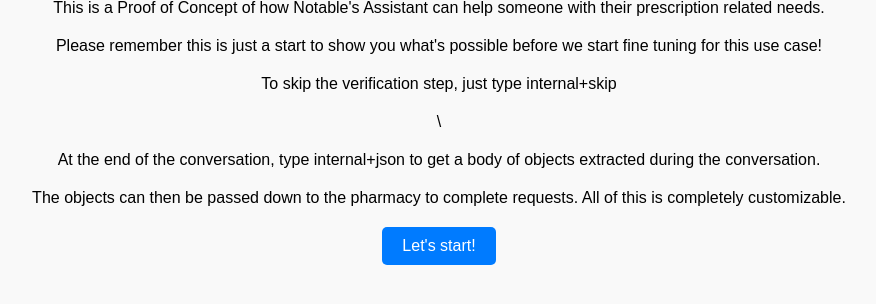
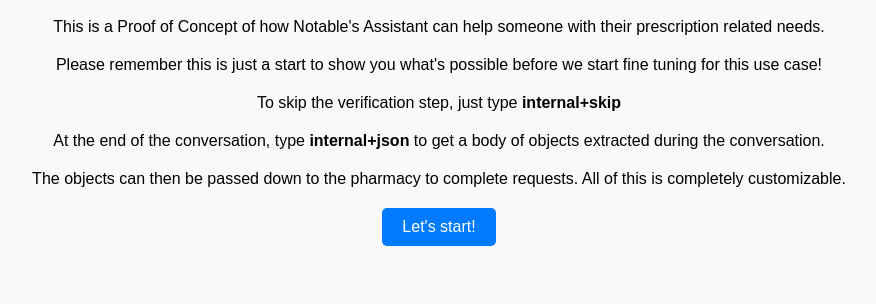
Before and after one commit to crystal-notable/common-spirit-prescription-refill, a plain HTML site: page index.html in a window 1280 px wide. Shown: the part 308-612 px from the top of the page, without its empty margins (201-1077 px from the left). Drawn offline with Linux system fonts and the light colour scheme.

Commit message:
Update index.html

```diff
--- a/index.html
+++ b/index.html
@@ -42,8 +42,8 @@
         <h1>Hi there! 👋</h1>
         <p>This is a Proof of Concept of how Notable's Assistant can help someone with their prescription related needs. </p>
         <p>Please remember this is just a start to show you what's possible before we start fine tuning for this use case!</p>
-        <p>To skip the verification step, just type internal+skip</p>\
-        <p>At the end of the conversation, type internal+json to get a body of objects extracted during the conversation.</p>
+        <p>To skip the verification step, just type <b>internal+skip</b></p>
+        <p>At the end of the conversation, type <b>internal+json</b> to get a body of objects extracted during the conversation.</p>
         <p>The objects can then be passed down to the pharmacy to complete requests. All of this is completely customizable.</p>
         <button token-id="145b7bff-d062-4c5e-80a6-f7ddece28010" class="nav_button assistant-button-takeover">Let's start!</div>
     </div>
```
